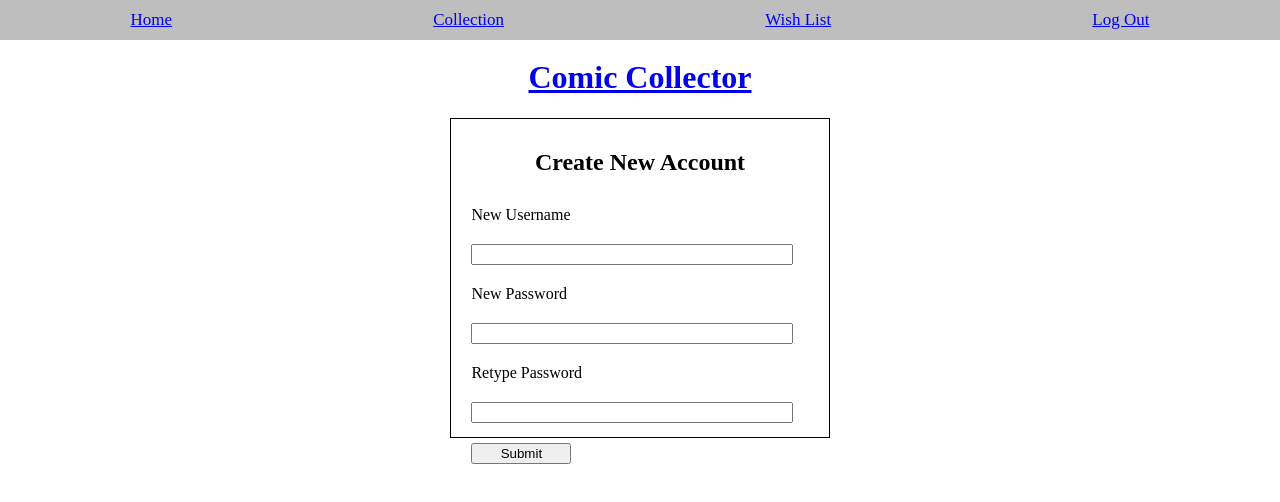
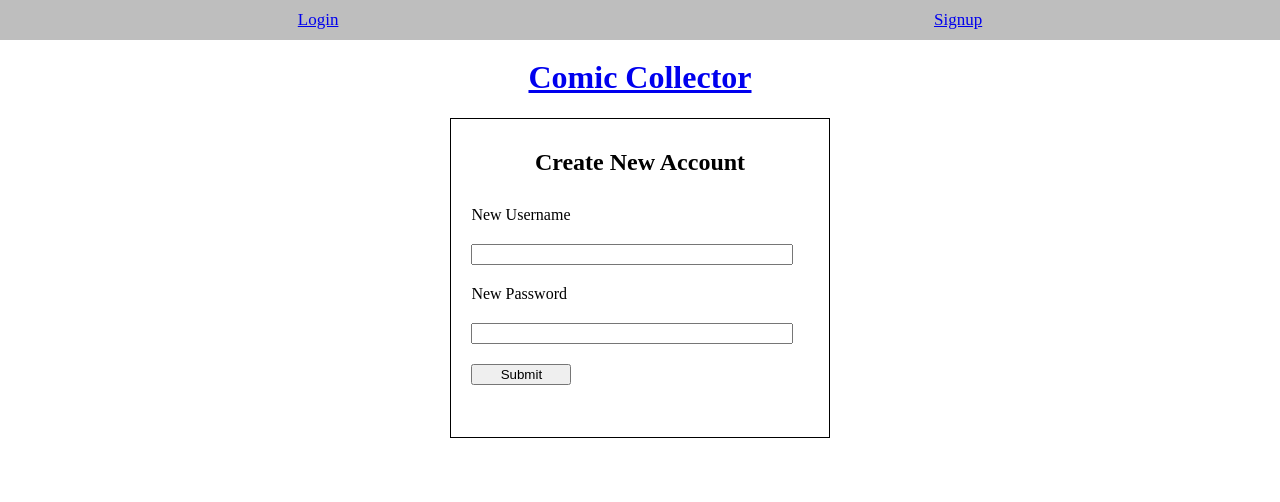
Before and after one commit to jdoliverr/comic-collector, a React (Create React App) app: page /signup in a window 1280 px wide. Shown: the top 502 px of the page. Built offline with nearby package versions, Linux system fonts and the light colour scheme; no server answers.

Commit message:
register, login and logout

```diff
--- a/src/App.js
+++ b/src/App.js
@@ -74,14 +74,6 @@ class App extends React.Component {
       .catch(error => {
         console.error({ error })
       })
-  }
-
-  handleLogout = (event) => {
-    event.preventDefault();
-    this.setState({
-      logged_in: false
-    })
-    this.props.history.push('/')
   }
 
   handleAddComicSubmit = (event) => {
@@ -337,8 +329,6 @@ class App extends React.Component {
         handleAddComic: this.handleAddComicSubmit,
         deleteComicCollection: this.deleteComicCollection,
         deleteComicWishlist: this.deleteComicWishlist,
-        logged_in: this.state.logged_in,
-        handleLogout: this.handleLogout,
         updateReadCollection: this.updateReadCollection,
         updateReadWishlist: this.updateReadWishlist,
         handleSort: this.handleSort,
--- a/src/collection/collection.js
+++ b/src/collection/collection.js
@@ -16,7 +16,7 @@ class collection extends React.Component {
                 read = 'no'
             }
             return (
-                <li key={comic.id}>
+                <li key={comic.id} >
                     <h3 name='title'>Title: {comic.comic_title}</h3>
                     <p><strong>Author(s):</strong> {comic.comic_author}</p>
                     <p><strong>Issue:</strong> {comic.issue}</p>
--- a/src/login/login.js
+++ b/src/login/login.js
@@ -7,17 +7,6 @@ class login extends React.Component {
     static contextType = UserContext;
     state = {
         error: null,
-    }
-
-    handleLoginSubmit = (event) => {
-        event.preventDefault();
-        TokenService.saveAuthToken(
-            TokenService.makeBasicAuthToken(event.target.userName.value, event.target.password)
-        )
-        this.setState({
-            logged_in: true
-        })
-        this.props.history.push('/home');
     }
 
     handleSubmitJwtAuth = event => {
@@ -34,7 +23,7 @@ class login extends React.Component {
                 user_name.value = ''
                 password.value = ''
                 TokenService.saveAuthToken(res.authToken)
-                this.props.onLoginSuccess()
+                this.props.history.push('/home')
             })
             .catch(res => {
                 this.setState({ error: res.error })
--- a/src/nav/Nav.js
+++ b/src/nav/Nav.js
@@ -1,20 +1,22 @@
 import React from 'react';
 import { NavLink } from 'react-router-dom';
 import UserContext from '../UserContext';
+import TokenService from '../services/token-service';
 
 class Nav extends React.Component {
     static contextType = UserContext;
 
+    handleLogout = () => {
+        TokenService.clearAuthToken()
+    }
     render() {
-        const { logged_in, handleLogout } = this.context
-
-        if (logged_in) {
+        if (TokenService.hasAuthToken()) {
             return (
                 <nav>
                     <NavLink to='/home' className='nav-link'>Home</NavLink>
                     <NavLink to='/collection' className='nav-link'>Collection</NavLink>
                     <NavLink to='/wishlist' className='nav-link'>Wish List</NavLink>
-                    <NavLink to='/' className='nav-link' onClick={handleLogout}>Log Out</NavLink>
+                    <NavLink to='/' className='nav-link' onClick={this.handleLogout}>Log Out</NavLink>
                 </nav>
             )
         }
@@ -22,7 +24,6 @@ class Nav extends React.Component {
             <nav>
                 <NavLink to='/login' className='nav-link'>Login</NavLink>
                 <NavLink to='/signup' className='nav-link'>Signup</NavLink>
-
             </nav>
         )
     }
--- a/src/services/auth-api-service.js
+++ b/src/services/auth-api-service.js
@@ -11,15 +11,28 @@ const AuthApiService = {
             },
             body: JSON.stringify(credentials),
         })
-            .then(res =>{
+            .then(res => {
                 console.log(res)
-                if(!res.ok){
+                if (!res.ok) {
                     return res.json().then(e => Promise.reject(e))
                 }
                 return res.json()
 
             })
-
+    },
+    postUser(user) {
+        return fetch(`${config.API_ENDPOINT}/users`, {
+            method: 'POST',
+            headers: {
+                'content-type': 'application/json',
+            },
+            body: JSON.stringify(user),
+        })
+            .then(res =>
+                (!res.ok)
+                    ? res.json().then(e => Promise.reject(e))
+                    : res.json()
+            )
     },
 }
 
--- a/src/signup/signup.js
+++ b/src/signup/signup.js
@@ -1,15 +1,30 @@
 import React from 'react';
-import UserContext from '../UserContext'
+import UserContext from '../UserContext';
+import AuthApiService from '../services/auth-api-service';
 
 class signup extends React.Component {
     static contextType = UserContext;
+    state = {
+        error: null
+    }
 
     handleSignupSubmit = (event) => {
         event.preventDefault();
         this.setState({
             logged_in: true
         })
-        this.props.history.push('/home');
+        AuthApiService.postUser({
+            user_name: event.target.user_name.value,
+            password: event.target.password.value,
+        })
+            .then(user => {
+                event.target.user_name.value = ''
+                event.target.password.value = ''
+                this.props.onRegisterationSuccess()
+            })
+            .catch(res => {
+                this.setState({ error: res.error })
+            })
     }
 
     render() {
@@ -17,13 +32,13 @@ class signup extends React.Component {
             <form className="signup-form" onSubmit={this.handleSignupSubmit}>
                 <h2 className='page-header'>Create New Account</h2>
                 <label htmlFor="username-input" className='username-input-label input-label'>New Username</label>
-                <input type="text" name="username-input" className='username-input input' />
+                <input type="text" name="user_name" className='username-input input' required/>
 
                 <label htmlFor="password-input" className='password-input-label input-label'>New Password</label>
-                <input type="text" name="password-input" className='password-input input' />
+                <input type="text" name="password" className='password-input input' minLength='8' maxLength='72' required/>
 
-                <label htmlFor="retype-password-input" className='retype-password-input-label input-label'>Retype Password</label>
-                <input type="text" name="retype-password-input" className='retype-password-input input' />
+                {/* <label htmlFor="retype-password-input" className='retype-password-input-label input-label'>Retype Password</label>
+                <input type="text" name="retype-password-input" className='retype-password-input input' /> */}
 
                 <button className='signup-submit' type='submit' >Submit</button>
             </form>
```
